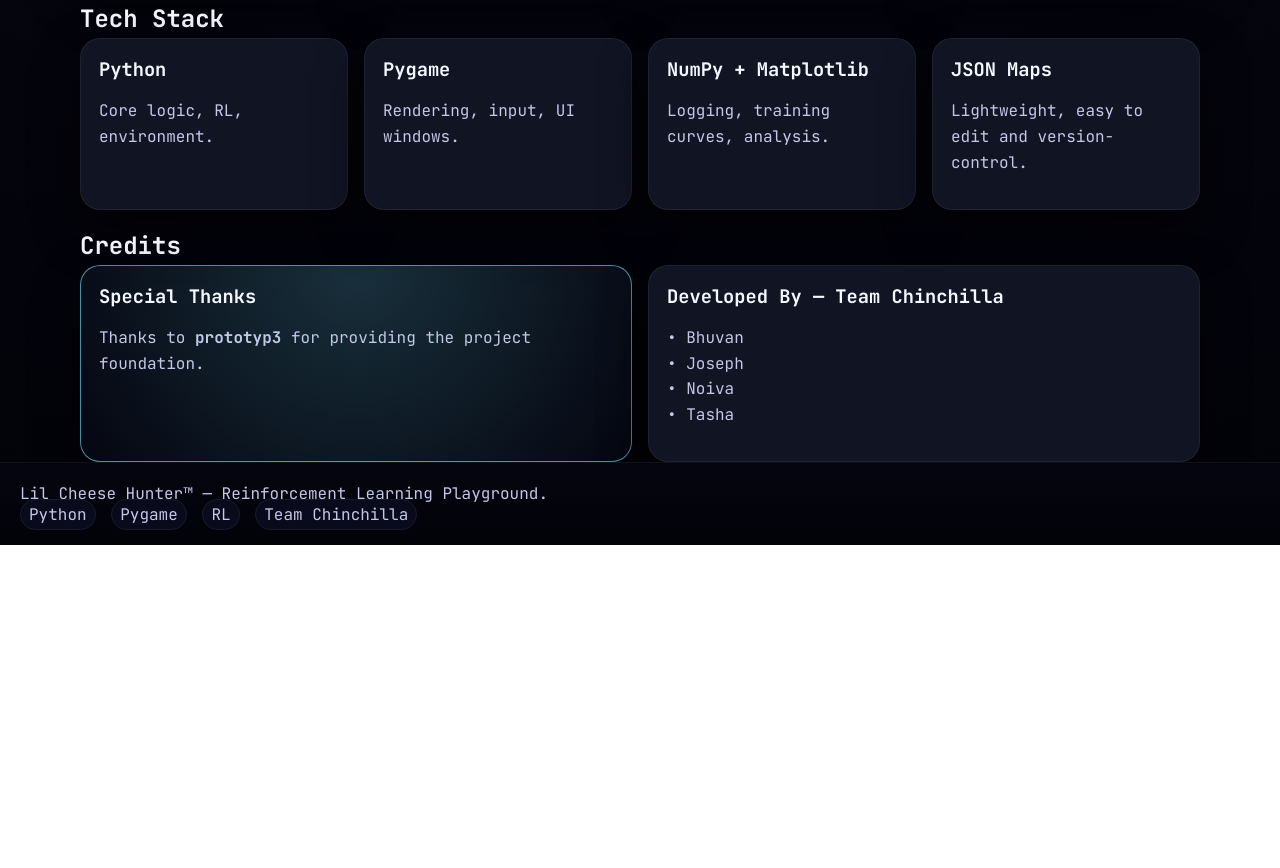
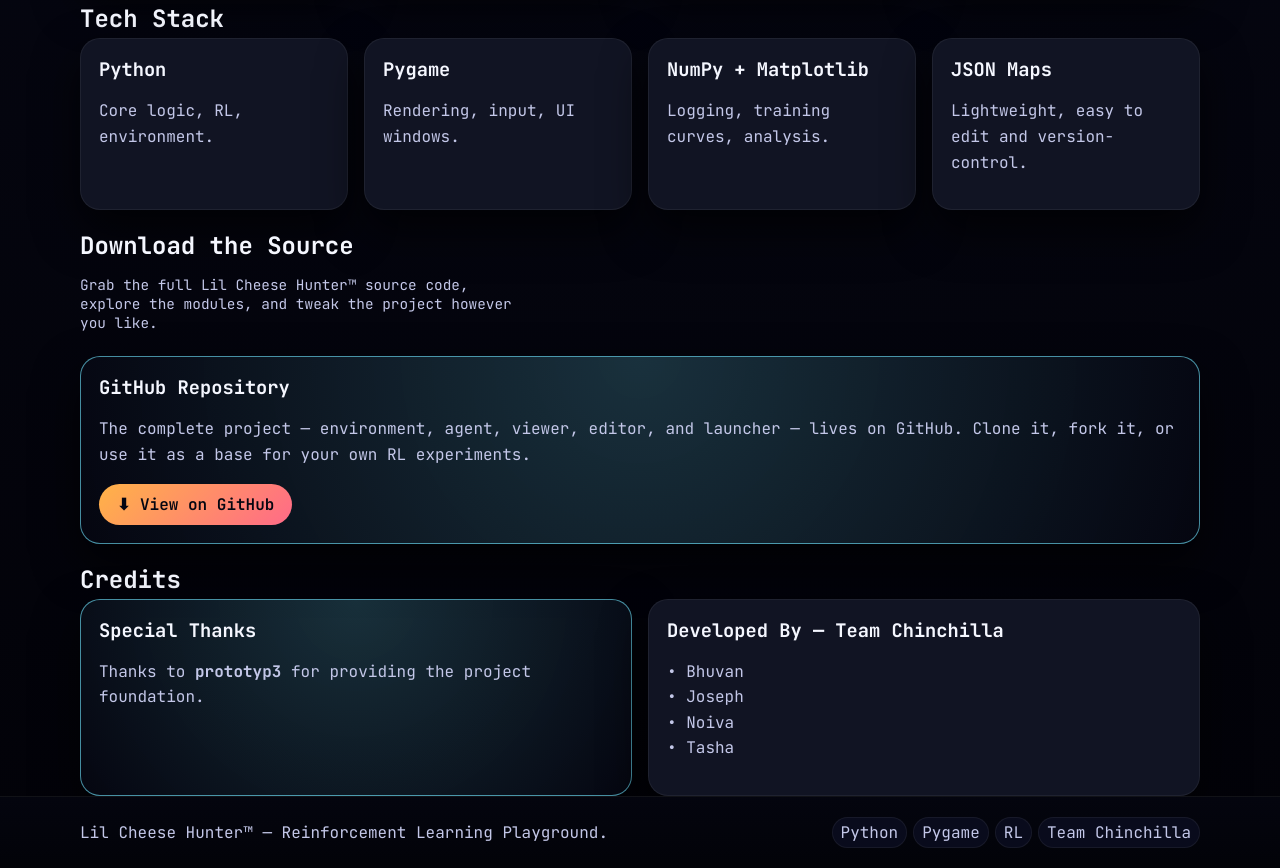
Before and after one commit to bhuvanm25/LilCheeseHunter, a plain HTML site: page doc/home.html in a window 1280 px wide. Shown: the part 1769-2637 px from the top of the page. Before the commit the page ends 2314 px from the top, so only its background shows below. Drawn offline with Linux system fonts and the light colour scheme.

Commit message:
Refactor home.html for improved layout and styling
Updated the HTML structure and styles for the Lil Cheese Hunter™ project, enhancing layout, navigation, and content presentation.

```diff
--- a/doc/home.html
+++ b/doc/home.html
@@ -133,6 +133,8 @@
       border: none;
       font-weight: 600;
       cursor: pointer;
+      text-decoration: none;
+      display: inline-block;
     }
 
     .btn-ghost {
@@ -142,6 +144,8 @@
       border-radius: 999px;
       color: var(--text-soft);
       cursor: pointer;
+      text-decoration: none;
+      display: inline-block;
     }
 
     .hero-meta span {
@@ -156,7 +160,7 @@
       margin-top: 10px;
     }
 
-    /* CARDS */
+    /* CARDS & SECTIONS */
     .section-inner { max-width: var(--max-width); margin: 0 auto; }
     .section-header { margin-bottom: 24px; }
     .section-title { margin-bottom: 4px; font-size: 1.5rem; }
@@ -190,9 +194,24 @@
       background: linear-gradient(to bottom, rgba(4,5,15,.96), #020308);
     }
 
+    .footer-inner {
+      max-width: var(--max-width);
+      margin: 0 auto;
+      display: flex;
+      justify-content: space-between;
+      align-items: center;
+      flex-wrap: wrap;
+      gap: 10px;
+    }
+
+    .footer-links {
+      display: flex;
+      flex-wrap: wrap;
+      gap: 6px;
+    }
+
     .footer-links span {
       padding: 4px 8px;
-      margin-right: 6px;
       border-radius: 999px;
       border: 1px solid rgba(255,255,255,.06);
       background: rgba(10,13,31,.9);
@@ -207,7 +226,6 @@
   <header>
     <div class="nav">
       <div class="nav-left">
-        <!-- orb removed -->
         <div>
           <div class="brand-title">Lil Cheese Hunter™</div>
           <div class="brand-tagline">A tiny RL mouse lab in one app</div>
@@ -221,6 +239,7 @@
           <a href="#under-the-hood">How it works</a>
           <a href="#workflow">Workflow</a>
           <a href="#stack">Tech Stack</a>
+          <a href="#download">Source</a>
           <a href="#credits">Credits</a>
         </div>
 
@@ -236,7 +255,6 @@
   <main>
     <section class="hero" id="overview">
       <div class="hero-inner">
-
         <div>
           <div class="hero-kicker">Interactive reinforcement learning</div>
 
@@ -273,7 +291,6 @@
             <span>Pygame UI suite</span>
           </div>
         </div>
-
       </div>
     </section>
 
@@ -382,13 +399,42 @@
       </div>
     </section>
 
+    <!-- DOWNLOAD / SOURCE -->
+    <section id="download">
+      <div class="section-inner">
+        <div class="section-header">
+          <h2 class="section-title">Download the Source</h2>
+          <p class="section-subtitle">
+            Grab the full Lil Cheese Hunter™ source code, explore the modules, and tweak the project however you like.
+          </p>
+        </div>
+
+        <div class="feature-grid">
+          <div class="card highlight">
+            <h3>GitHub Repository</h3>
+            <p>
+              The complete project — environment, agent, viewer, editor, and launcher — lives on GitHub.
+              Clone it, fork it, or use it as a base for your own RL experiments.
+            </p>
+            <a
+              class="btn-primary"
+              href="https://github.com/bhuvanm25/LilCheeseHunter.git"
+              target="_blank"
+              rel="noopener noreferrer"
+            >
+              ⬇ View on GitHub
+            </a>
+          </div>
+        </div>
+      </div>
+    </section>
+
     <!-- CREDITS -->
     <section id="credits">
       <div class="section-inner">
         <h2 class="section-title">Credits</h2>
 
         <div class="feature-grid">
-
           <div class="card highlight">
             <h3>Special Thanks</h3>
             <p>Thanks to <strong>prototyp3</strong> for providing the project foundation.</p>
@@ -403,7 +449,6 @@
               • Tasha
             </p>
           </div>
-
         </div>
       </div>
     </section>
```
